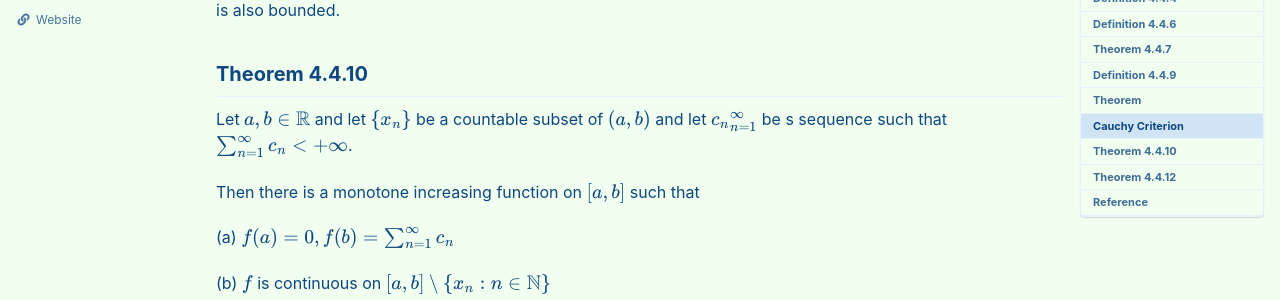
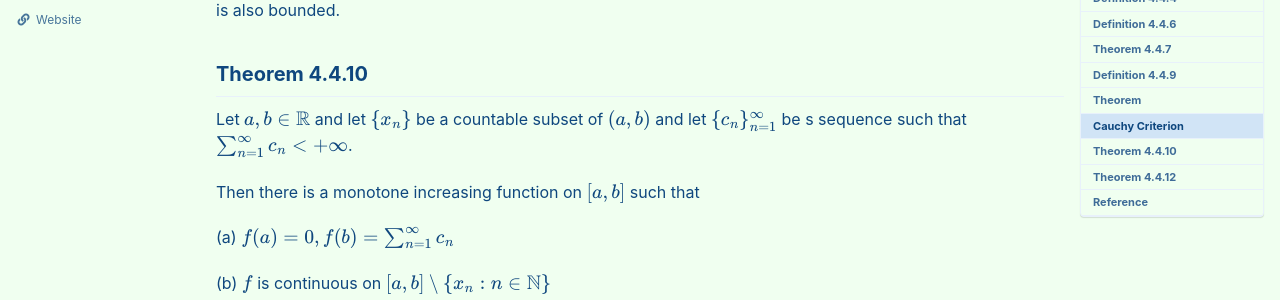
Before and after one commit to seanie12/blog, a Jekyll site: the page built from _posts/2021-03-06-monotone-discontinuity.md, in a window 1280 px wide and 900 px high, scrolled down 4819 px. Shown: the part 154-454 px from the top of the window. Built offline with Jekyll 4.4.1, drawn with Linux system fonts in a browser that asks for light colours; cached includes are drawn as plain includes; formulas are drawn with MathJax 3.

```diff
--- a/_posts/2021-03-06-monotone-discontinuity.md
+++ b/_posts/2021-03-06-monotone-discontinuity.md
@@ -290,7 +290,7 @@ $$
 is also bounded.
 
 ## Theorem 4.4.10
-Let $a,b\in \mathbb{R}$ and let $\\{x_n\\}$ be a countable subset of $(a,b)$ and let $$\\{c_n\\}_{n=1}^\infty$$ be s sequence such that $$\sum_{n=1}^\infty c_n < +\infty$$.
+Let $a,b\in \mathbb{R}$ and let $\\{x_n\\}$ be a countable subset of $(a,b)$ and let $$\{c_n\}_{n=1}^\infty$$ be s sequence such that $$\sum_{n=1}^\infty c_n < +\infty$$.
 
  Then there is a monotone increasing function on $[a,b]$ such that
 
```
